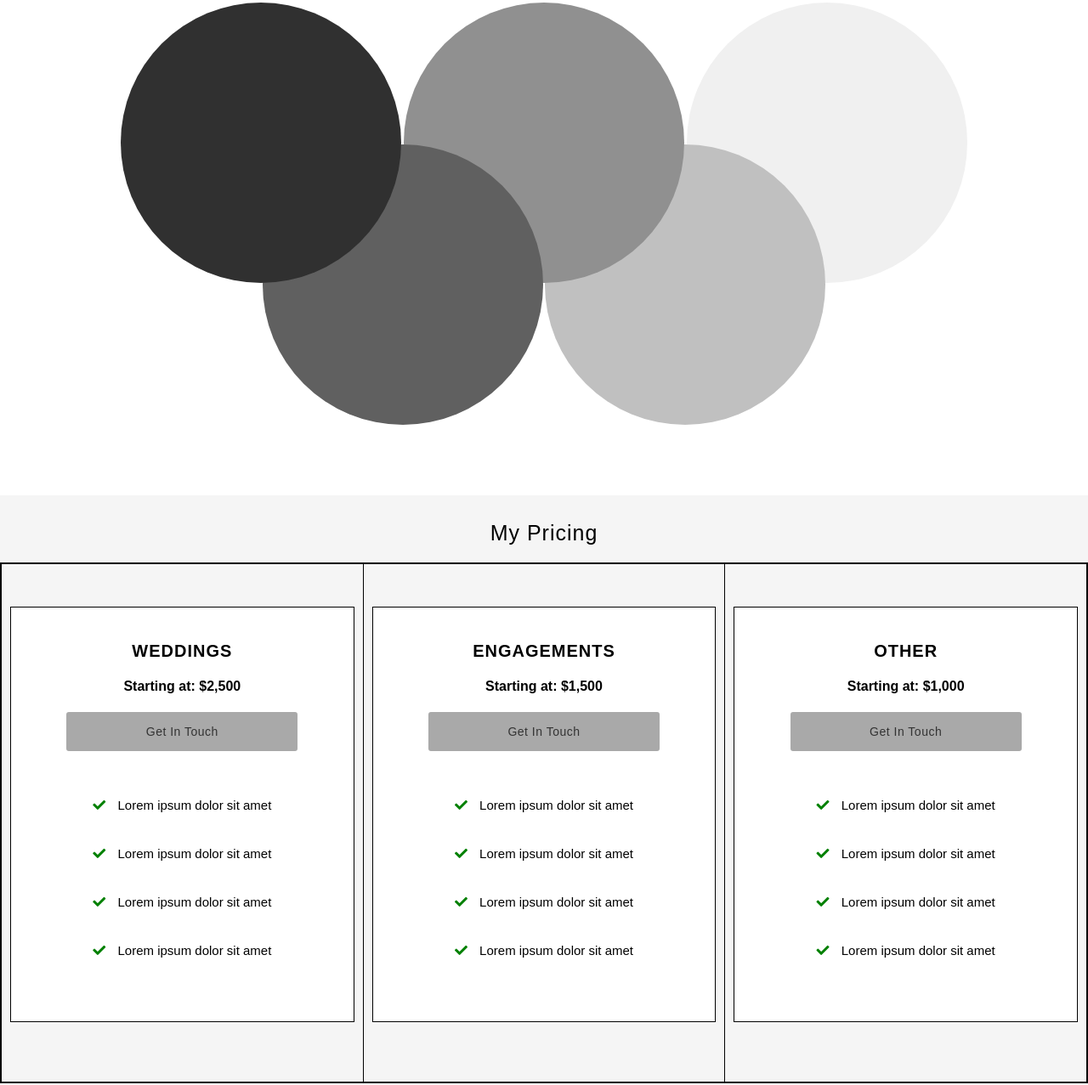
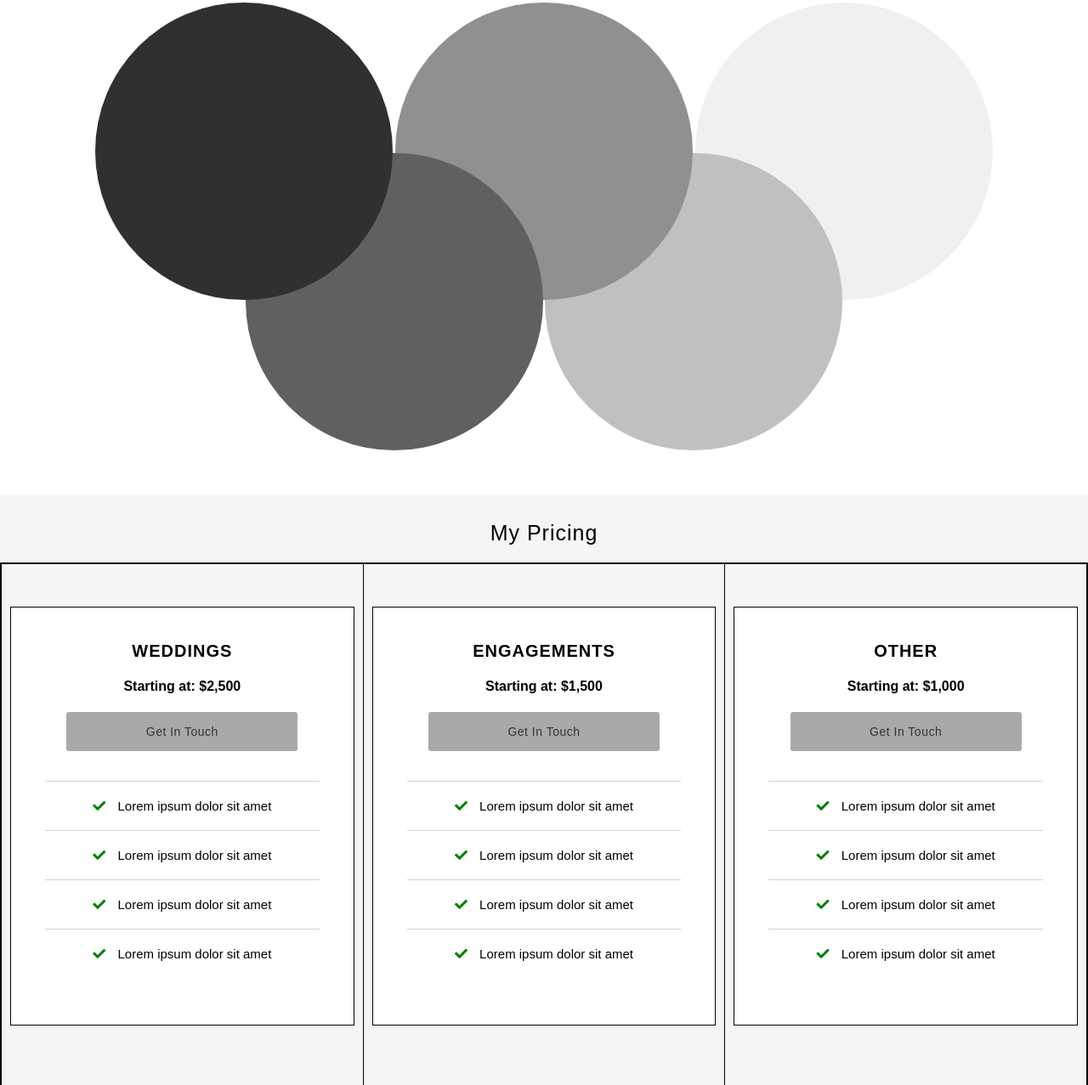
Before and after one commit to ZBuchenau/introtocode, a plain HTML site: page landing-page/landing-page-skeleton/index.html in a window 1280 px wide. Shown: the part 1655-2932 px from the top of the page at 85% size. Drawn offline with Linux system fonts and the light colour scheme.

Commit message:
adjusted some of the responsive design for extra large screens

```diff
--- a/landing-page/landing-page-skeleton/css/main.css
+++ b/landing-page/landing-page-skeleton/css/main.css
@@ -385,7 +385,7 @@ ul.pricing-box {
 
 .pricing-box li {
   padding: 2rem 3rem;
-  /* border-top: 1px solid lightgrey; */
+  border-top: 1px solid lightgrey;
 }
 
 .pricing-box i {
--- a/landing-page/landing-page-skeleton/css/responsive-sm.css
+++ b/landing-page/landing-page-skeleton/css/responsive-sm.css
@@ -17,6 +17,10 @@
       transform: scale(1.25);
     }
 
+    .ring.raise:hover {
+      transform: translateY(-50%) scale(1.25);
+    }
+
     .contact-section {
       margin: 0 auto;
       padding: 8rem;
--- a/landing-page/landing-page-skeleton/css/responsive-xl.css
+++ b/landing-page/landing-page-skeleton/css/responsive-xl.css
@@ -5,12 +5,16 @@
     }
 
     .ring {
-       height: 33rem;
-       width: 33rem;
+       height: 35rem;
+       width: 35rem;
     }
 
     .ring:hover {
       transform: scale(1.2);
+    }
+
+    .ring.raise:hover {
+      transform: translateY(-50%) scale(1.2);
     }
 
     .fav-moments {
```
